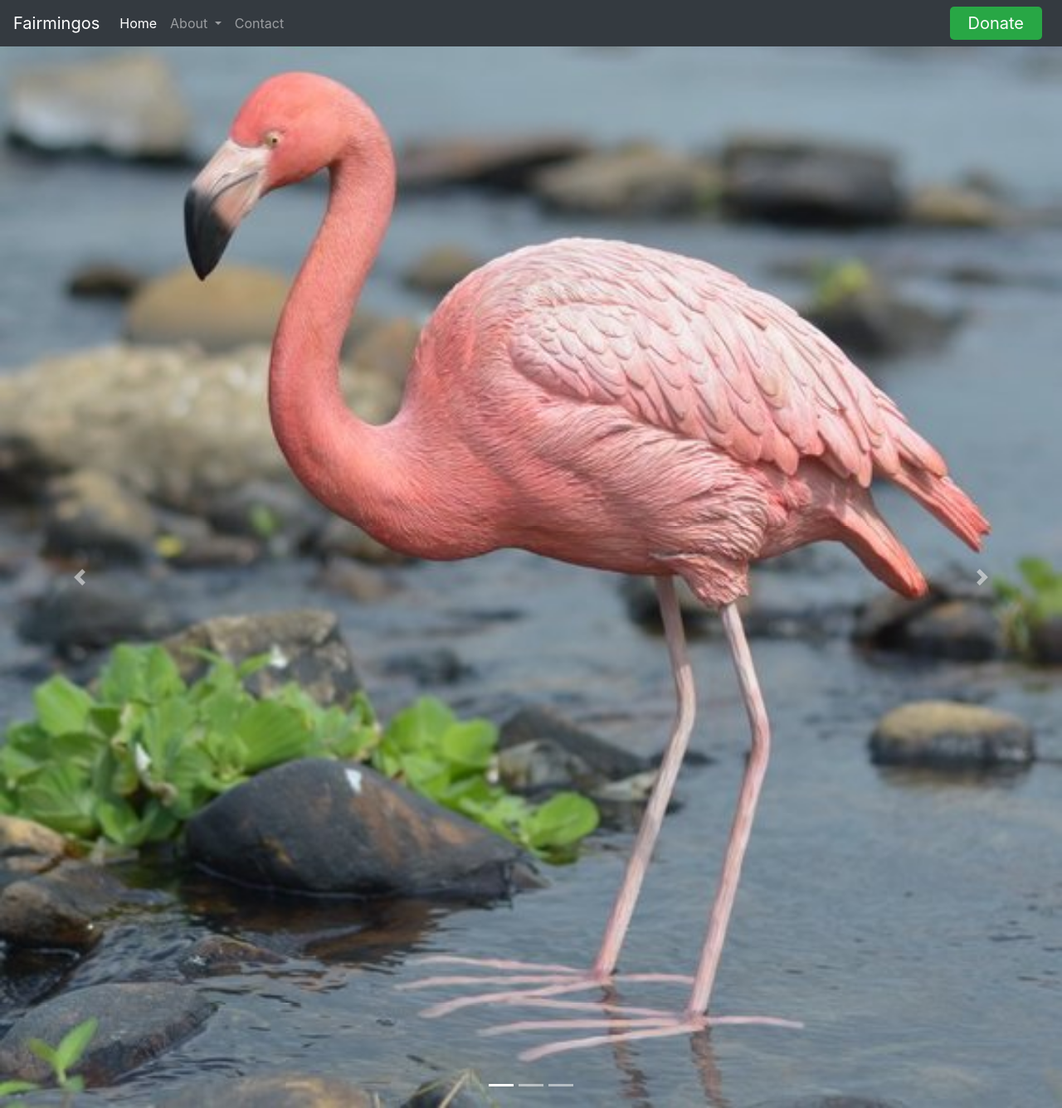
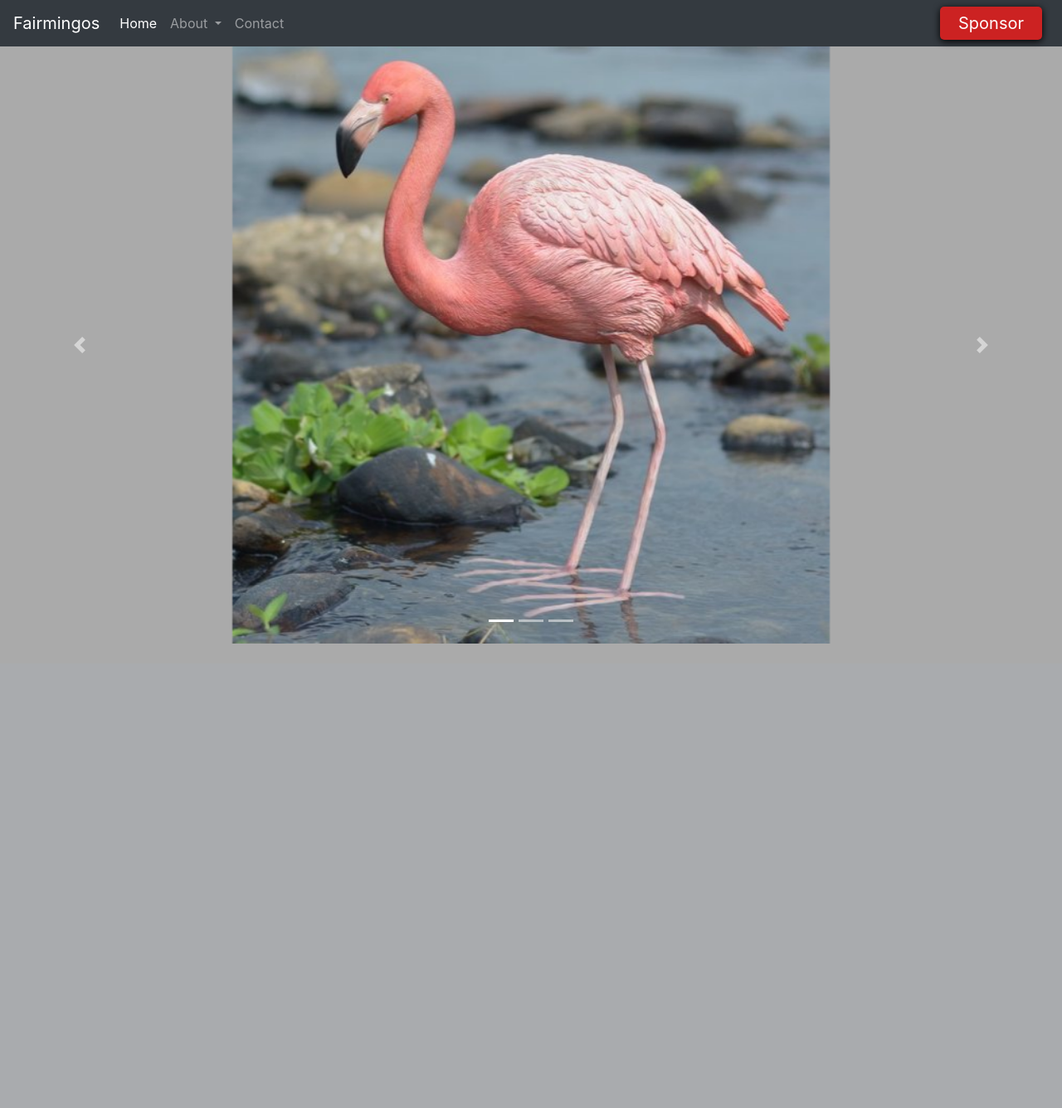
Before and after one commit to fairmingos-team/website, a Node server app: page / in a window 1280 px wide. Shown: the whole page at 83% size. After the commit the page ends 776 px from the top, so only its background shows below. Run offline with Node 20, Linux system fonts and the light colour scheme.

Commit message:
carousel is working

```diff
--- a/public/index.html
+++ b/public/index.html
@@ -34,16 +34,16 @@
               </div>
             </li>
             <li class="nav-item">
-              <a class="nav-link" href="#">Contact</a>
+              <a class="nav-link" href="/contact.html">Contact</a>
             </li>
           </ul>
-          <button id="donate-btn" class="btn-inline mr-2 bg-success">
-            <a class="nav-link py-1" href="/donate">Donate</a>
+          <button id="donate-btn" class="btn-inline mr-2">
+            <a class="nav-link py-1" href="/sponsor.html">Sponsor</a>
           </button>
         </div>
       </nav>
 
-      <div id="carouselExampleIndicators" class="carousel slide h-100" data-ride="carousel">
+      <div id="carouselExampleIndicators" class="carousel slide" data-ride="carousel">
         <ol class="carousel-indicators">
           <li data-target="#carouselExampleIndicators" data-slide-to="0" class="active"></li>
           <li data-target="#carouselExampleIndicators" data-slide-to="1"></li>
@@ -51,13 +51,13 @@
         </ol>
         <div class="carousel-inner">
           <div class="carousel-item active">
-            <img src="images/flamingo1.jpg" class="d-block w-100" alt="...">
+            <img src="images/flamingo1.jpg" class="d-block mx-auto" alt="...">
           </div>
           <div class="carousel-item">
-            <img src="images/flamingo2.png" class="d-block w-100" alt="...">
+            <img src="images/flamingo2.png" class="d-block mx-auto" alt="...">
           </div>
           <div class="carousel-item">
-            <img src="images/flamingo3.jpg" class="d-block w-100" alt="...">
+            <img src="images/flamingo3.jpg" class="d-block mx-auto" alt="...">
           </div>
         </div>
         <a class="carousel-control-prev" href="#carouselExampleIndicators" role="button" data-slide="prev">
--- a/public/styles/home/carousel.css
+++ b/public/styles/home/carousel.css
@@ -1,5 +1,10 @@
-div #carousel {
+.carousel-inner {
+    height: 90vh;
 }
 body{
     background: #aaa;
 }
+
+.carousel-inner > .carousel-item > img {
+    height: 90vh;
+}
--- a/public/styles/nav.css
+++ b/public/styles/nav.css
@@ -1,7 +1,8 @@
 div #donate-btn {
     border-radius: 5px;
     border: none;
-    /* background: #0a0; */
+    background: #c22;
+    box-shadow: 0 2px 8px;
 }
 
 div #donate-btn a {
```
Also changed, not shown: public/images/flamingo3.jpg.
